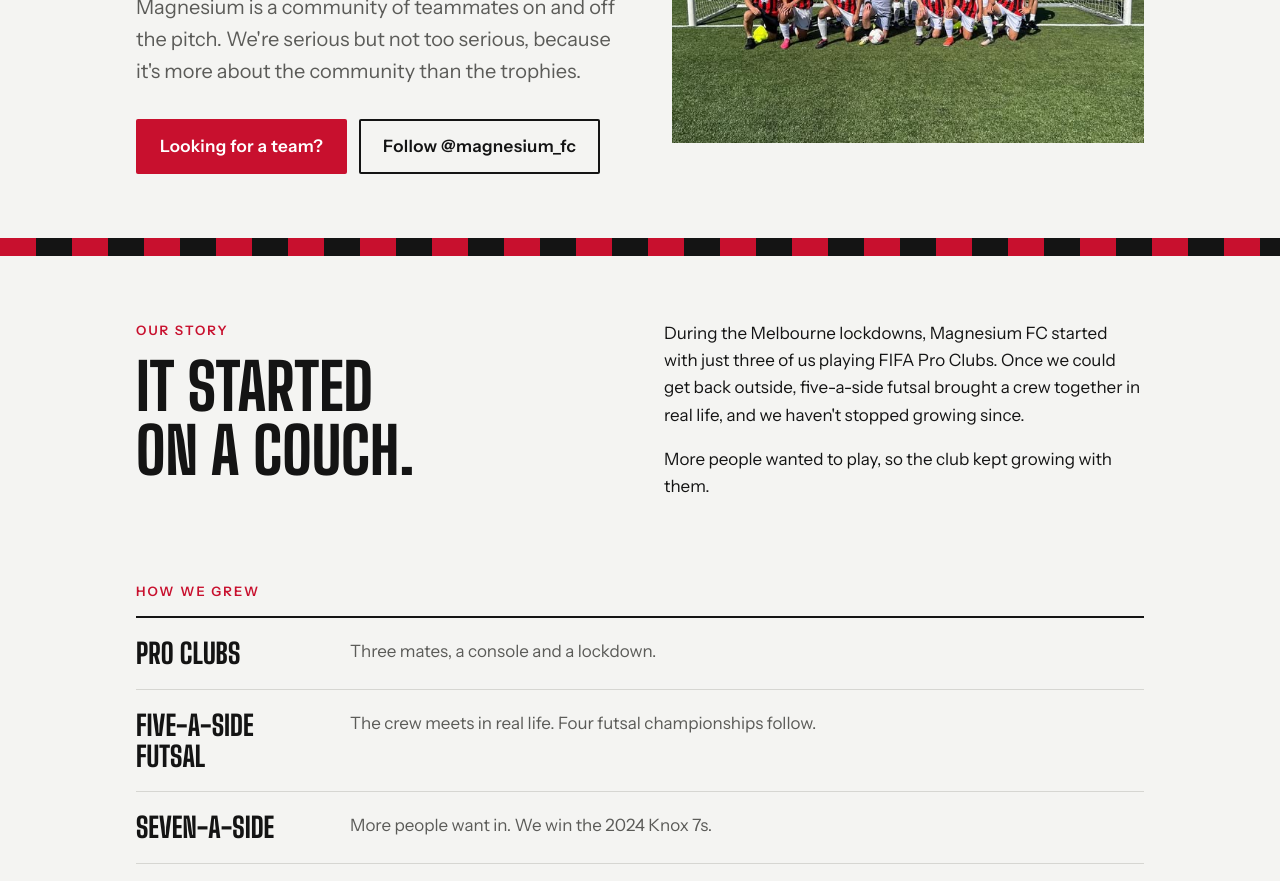
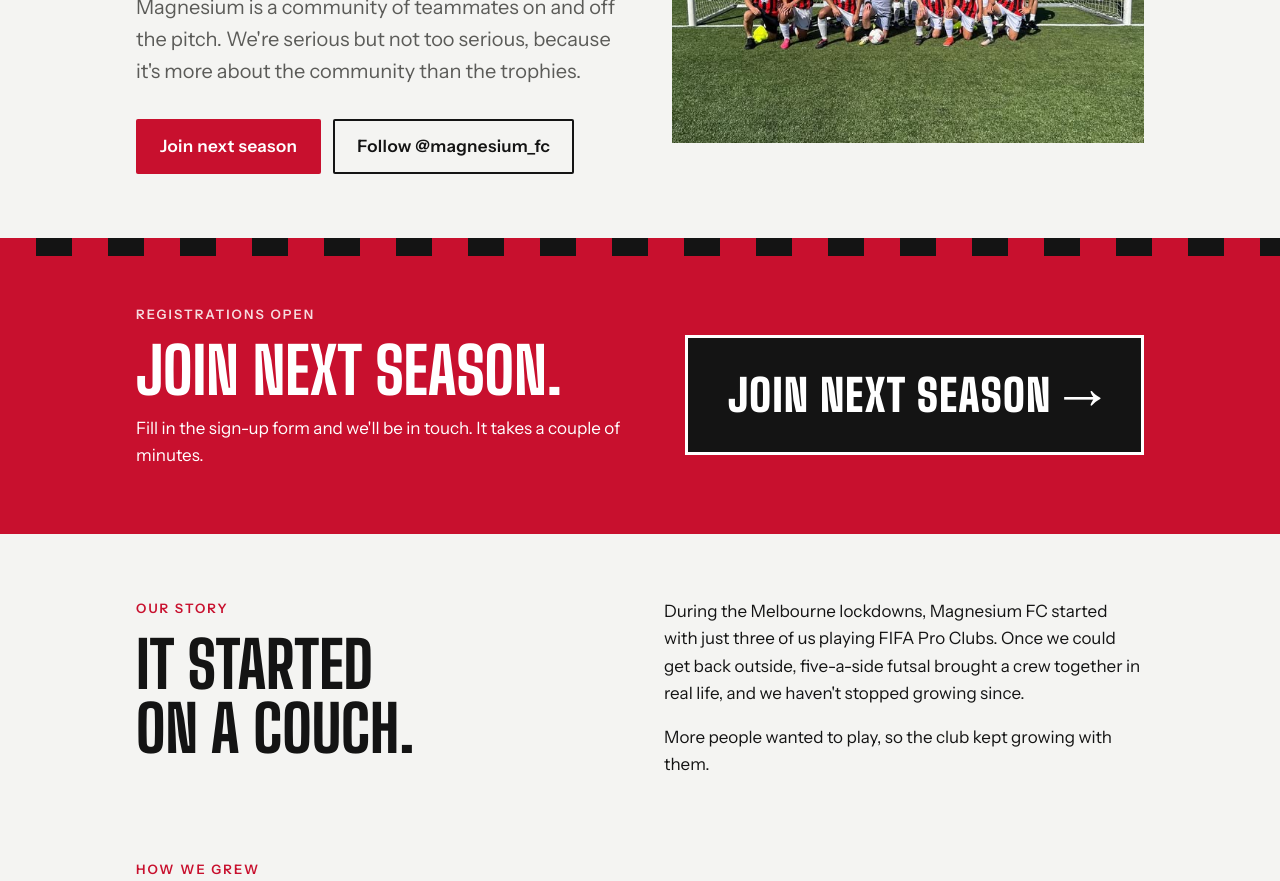
Before and after one commit to jeremy-choo/magnesium-fc, a plain HTML site: page index.html in a window 1280 px wide. Shown: the part 415-1296 px from the top of the page. Drawn offline with Linux system fonts and the light colour scheme.

Commit message:
Add Join next season sign-up form buttons; fix hidden game buttons
Co-Authored-By: Claude Sonnet 5.5 <noreply@anthropic.com>

```diff
--- a/index.html
+++ b/index.html
@@ -21,6 +21,7 @@
 @media (prefers-color-scheme: dark){:root:not([data-theme="light"]){--bg:#0e0e0e;--fg:#f2f2ef;--muted:#a3a39e;--line:#2b2b2a;--red:#e5273f;--panel:#171717;--stripe:#f2f2ef;color-scheme:dark}}
 :root[data-theme="dark"]{--bg:#0e0e0e;--fg:#f2f2ef;--muted:#a3a39e;--line:#2b2b2a;--red:#e5273f;--panel:#171717;--stripe:#f2f2ef;color-scheme:dark}
 *{box-sizing:border-box}
+[hidden]{display:none!important}
 html{scroll-behavior:smooth}
 body{background:var(--bg);color:var(--fg);font-family:var(--body);font-size:17px;line-height:1.6;margin:0}
 .wrap{max-width:1040px;margin:0 auto;padding-left:max(16px,env(safe-area-inset-left,0px));padding-right:max(16px,env(safe-area-inset-right,0px))}
@@ -102,6 +103,15 @@ p{margin:0 0 1em;max-width:36em}
 .pad button{min-width:64px;height:52px;border:2px solid var(--fg);background:var(--bg);color:var(--fg);font:inherit;font-weight:600;font-size:18px;cursor:pointer;touch-action:none;user-select:none}
 .pad button:active{background:var(--fg);color:var(--bg)}
 .pad .kick{background:var(--red);border-color:var(--red);color:#fff;padding-inline:28px}
+.signup{background:var(--red);color:#fff;padding-block:48px}
+.signup .eyebrow{color:#fff;opacity:.85}
+.signup h2{margin:0 0 12px}
+.signup p{color:#fff}
+.signup-in{display:flex;align-items:center;justify-content:space-between;gap:32px;flex-wrap:wrap}
+.signup-in>div{min-width:0;flex:1 1 320px}
+.bigbtn{flex:0 1 auto;display:inline-flex;align-items:center;justify-content:center;gap:14px;background:#141414;color:#fff;text-decoration:none;font-family:var(--display);font-weight:900;font-size:clamp(28px,5vw,44px);text-transform:uppercase;letter-spacing:.03em;padding:22px 40px;border:3px solid #fff;transition:transform .2s,background .2s,color .2s}
+.bigbtn:hover{background:#fff;color:#c8102e;transform:translateY(-3px)}
+@media(max-width:760px){.bigbtn{width:100%}}
 .join{background:var(--panel);border-top:6px solid var(--red)}
 .links{display:grid;gap:12px;margin-top:28px}
 .links a.row{display:flex;justify-content:space-between;gap:16px;align-items:center;padding:18px 20px;background:var(--bg);border:1px solid var(--line);text-decoration:none;font-weight:600}
@@ -124,7 +134,7 @@ footer p{margin:0}
     <a class="brand" href="#top"><img src="img/logo.png" width="700" height="562" alt="Magnesium FC badge">Magnesium FC</a>
     <div class="nav-right">
       <a class="nav-link" href="https://www.instagram.com/magnesium_fc" target="_blank" rel="noopener">Instagram</a>
-      <a class="btn" href="#join">Come play</a>
+      <a class="btn" href="https://forms.gle/maRpU7dicvySBVEf7" target="_blank" rel="noopener">Join next season</a>
     </div>
   </nav>
 </header>
@@ -136,7 +146,7 @@ footer p{margin:0}
       <h1>More than <em>a club.</em></h1>
       <p class="lede">Magnesium is a community of teammates on and off the pitch. We're serious but not too serious, because it's more about the community than the trophies.</p>
       <div class="ctas">
-        <a class="btn" href="#join">Looking for a team?</a>
+        <a class="btn" href="https://forms.gle/maRpU7dicvySBVEf7" target="_blank" rel="noopener">Join next season</a>
         <a class="btn ghost" href="https://www.instagram.com/magnesium_fc" target="_blank" rel="noopener">Follow @magnesium_fc</a>
       </div>
     </div>
@@ -146,6 +156,17 @@ footer p{margin:0}
   </div>
 
   <div class="stripes"></div>
+
+  <section class="signup" aria-labelledby="signup-h">
+    <div class="wrap signup-in">
+      <div>
+        <p class="eyebrow">Registrations open</p>
+        <h2 id="signup-h">Join next season.</h2>
+        <p>Fill in the sign-up form and we'll be in touch. It takes a couple of minutes.</p>
+      </div>
+      <a class="bigbtn" href="https://forms.gle/maRpU7dicvySBVEf7" target="_blank" rel="noopener">Join next season <span aria-hidden="true">&rarr;</span></a>
+    </div>
+  </section>
 
   <section class="wrap" id="story">
     <div class="two">
@@ -244,6 +265,7 @@ footer p{margin:0}
         </div>
       </div>
       <div class="links">
+        <a class="row" href="https://forms.gle/maRpU7dicvySBVEf7" target="_blank" rel="noopener"><span>Sign up for next season<small>Google Form</small></span><span aria-hidden="true">&rarr;</span></a>
         <a class="row" href="https://ig.me/m/magnesium_fc" target="_blank" rel="noopener"><span>Message us on Instagram<small>@magnesium_fc</small></span><span aria-hidden="true">→</span></a>
         <a class="row" href="https://www.mcsafootball.org.au/team/magnesium-fc" target="_blank" rel="noopener"><span>See our fixtures and results<small>MCSA team page</small></span><span aria-hidden="true">→</span></a>
       </div>
```
